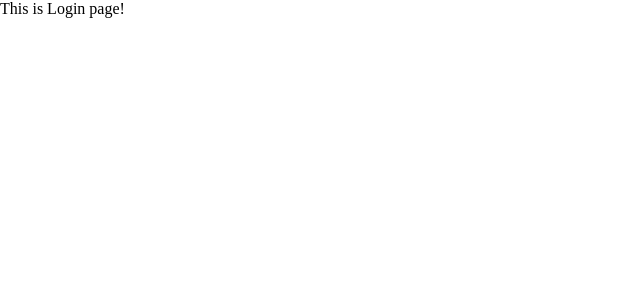
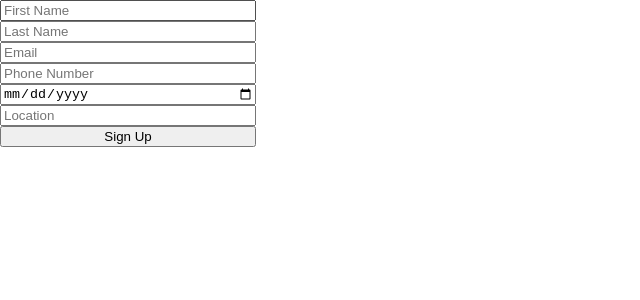
Before and after one commit to yanamlnk/job-board, a React (Create React App) app in the folder frontend/: page /login in a window 1280 px wide. Shown: the top 300 px of the page, without its empty margins (0-640 px from the left). Built offline with nearby package versions, Linux system fonts and the light colour scheme.

Commit message:
SignUp form

```diff
--- /dev/null
+++ b/frontend/src/components/SignUp.js
@@ -0,0 +1,103 @@
+import React, { useState } from "react";
+import "../styles/SignUp.css";
+import "../styles/Advertisement_Module.css";
+function SignUpForm() {
+  const [formData, setFormData] = useState({
+    name: "",
+    lastName: "",
+    email: "",
+    phoneNumber: "",
+    profilPicture: "", // Tu pourrais gérer l'upload du fichier séparément
+    birthDate: "",
+    location: "",
+  });
+
+  const handleChange = (e) => {
+    const { name, value } = e.target;
+    setFormData({
+      ...formData,
+      [name]: value,
+    });
+  };
+
+  const handleSubmit = (e) => {
+    e.preventDefault();
+    fetch("http://localhost:3001/api/clients", {
+      method: "POST",
+      headers: {
+        "Content-Type": "application/json",
+      },
+      body: JSON.stringify(formData),
+    })
+      .then((response) => response.json())
+      .then((data) => {
+        console.log("Succès:", data);
+      })
+      .catch((error) => {
+        console.error("Erreur:", error);
+      });
+  };
+
+  return (
+    <form className={"Form"} onSubmit={handleSubmit}>
+      <input
+        type="text"
+        name="name"
+        placeholder="First Name"
+        value={formData.name}
+        onChange={handleChange}
+        required
+      />
+      <input
+        type="text"
+        name="lastName"
+        placeholder="Last Name"
+        value={formData.lastName}
+        onChange={handleChange}
+        required
+      />
+      <input
+        type="email"
+        name="email"
+        placeholder="Email"
+        value={formData.email}
+        onChange={handleChange}
+        required
+      />
+      <input
+        type="tel"
+        name="phoneNumber"
+        placeholder="Phone Number"
+        value={formData.phoneNumber}
+        onChange={handleChange}
+        required
+      />
+      {/* <input
+        type="text"
+        name="profilPicture"
+        placeholder="Profile Picture URL"
+        value={formData.profilPicture}
+        onChange={handleChange}
+      /> */}
+      <input
+        type="date"
+        name="birthDate"
+        placeholder="Birth Date"
+        value={formData.birthDate}
+        onChange={handleChange}
+        required
+      />
+      <input
+        type="text"
+        name="location"
+        placeholder="Location"
+        value={formData.location}
+        onChange={handleChange}
+        required
+      />
+      <button type="submit">Sign Up</button>
+    </form>
+  );
+}
+
+export default SignUpForm;
--- a/frontend/src/pages/Home.js
+++ b/frontend/src/pages/Home.js
@@ -1,5 +1,5 @@
 import React, { useEffect, useState } from "react";
-import Advertisement from "../components/advertisement";
+import Advertisement from "../components/Advertisement";
 import "../styles/Home.css";
 import Header from "../components/Header";
 
--- a/frontend/src/pages/Login.js
+++ b/frontend/src/pages/Login.js
@@ -1,11 +1,11 @@
-import React from 'react'
-
-const Login = () => {
+import React from "react";
+import SignUpForm from "../components/SignUp";
+function Login() {
   return (
-    <div>
-      This is Login page!
-    </div>
-  )
+    <>
+      <SignUpForm />
+    </>
+  );
 }
 
-export default Login
+export default Login;
--- /dev/null
+++ b/frontend/src/styles/SignUp.css
@@ -0,0 +1,5 @@
+.Form {
+  display: flex;
+  flex-direction: column;
+  width: 20%;
+}
```
Also changed, not shown: frontend/src/App.js (+9 -20 lines).
